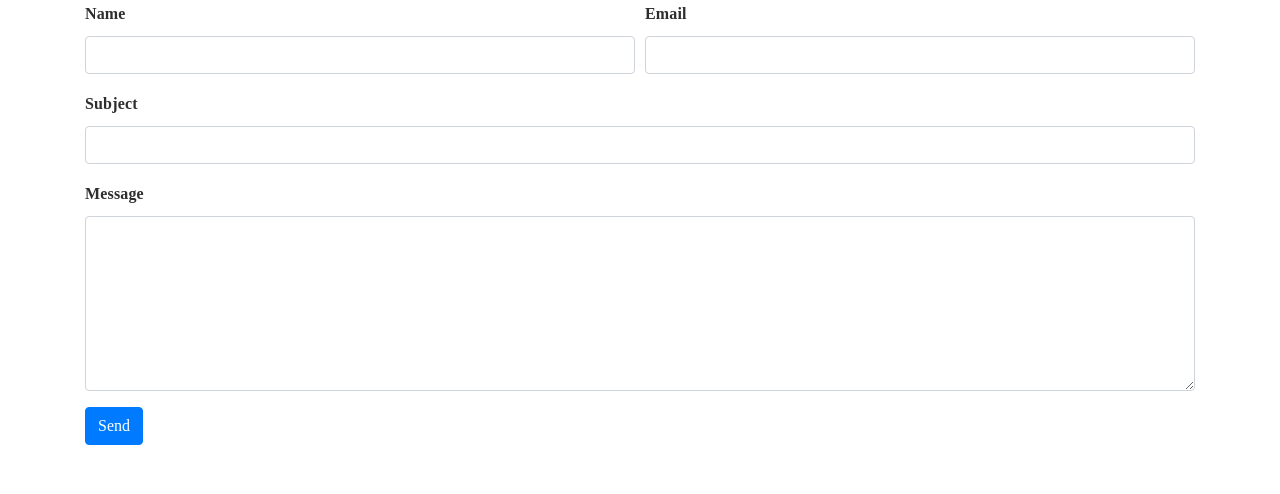
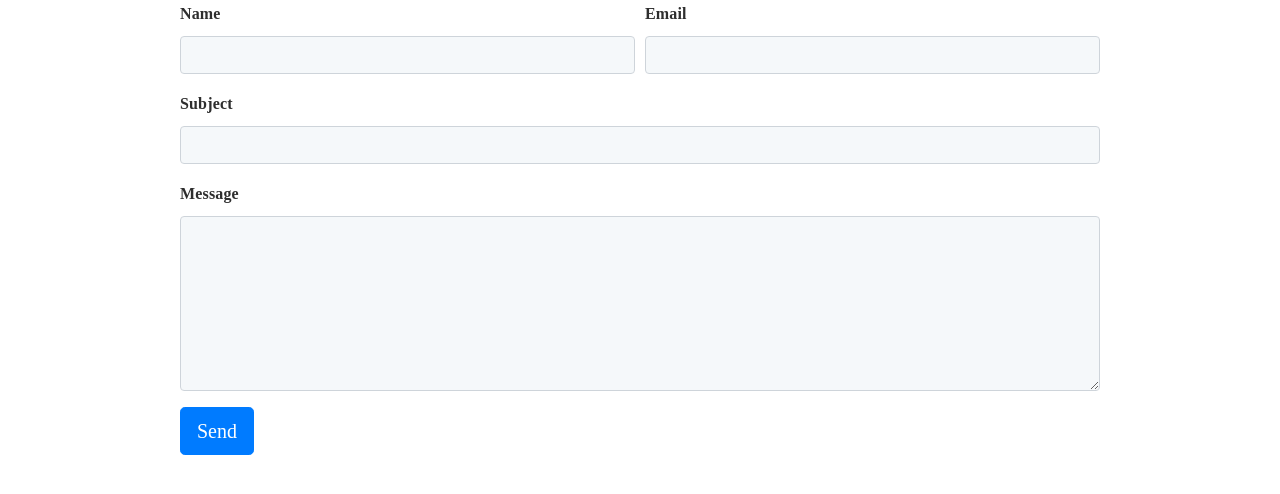
Before and after one commit to Jim-Shaddix/Personal-Website, a Flask app: page /contact in a window 1280 px wide. Shown: the part 170-664 px from the top of the page. Run offline with Flask 2, Linux system fonts and the light colour scheme; some libraries are stand-ins or nearby versions.

Commit message:
updated css on the contact form

```diff
--- a/static/contactForm.css
+++ b/static/contactForm.css
@@ -16,3 +16,6 @@ textarea{
 #message{
     height: 175px;
 }
+.form-control{
+    background-color: #f5f8fa;
+}
--- a/templates/contact.html
+++ b/templates/contact.html
@@ -15,12 +15,9 @@
 
   <div class="container">
 
-      <!-- Display: Flash -->
-      {#{% for message in get_flashed_messages() %}
-          <div class="alert alert-danger">
-              {{ message }}
-          </div>
-      {% endfor %}#}
+      <div class="row justify-content-center">
+          <div class="col-10">
+
       {% if success %}
         <p>Thank you for your message. I will get back to you shortly.</p>
       {% else %}
@@ -60,13 +57,15 @@
             </div>
 
             <div class="form-group">
-                {{ form.submit(class_="btn btn-primary") }}
+                {{ form.submit(class_="btn btn-primary btn-lg") }}
             </div>
 
 
           </form>
 
         {% endif %}
+      </div>
+      </div>
 
     </div> <!-- end container -->
 
```
Also changed, not shown: static/javascript/plotly_software.js (+8 -0 lines), README.md.
